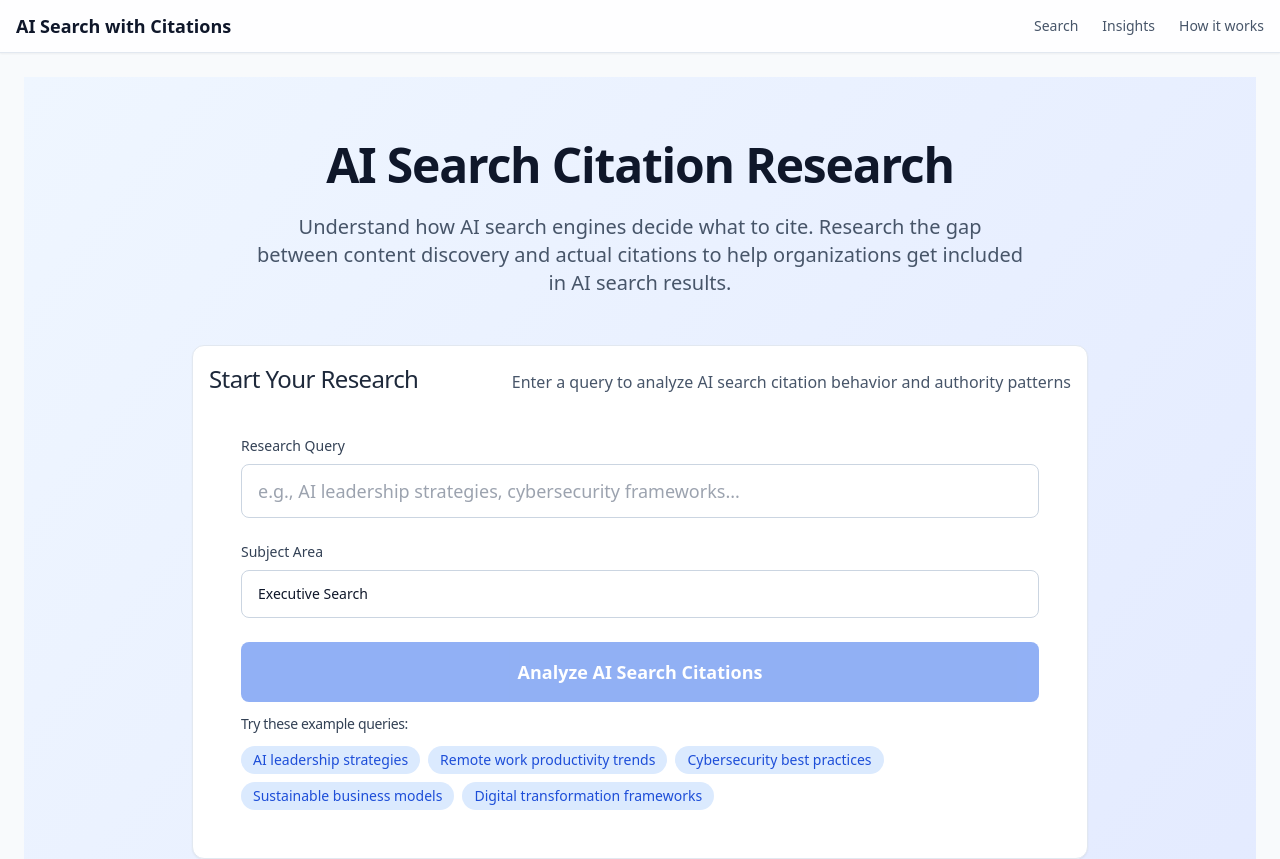
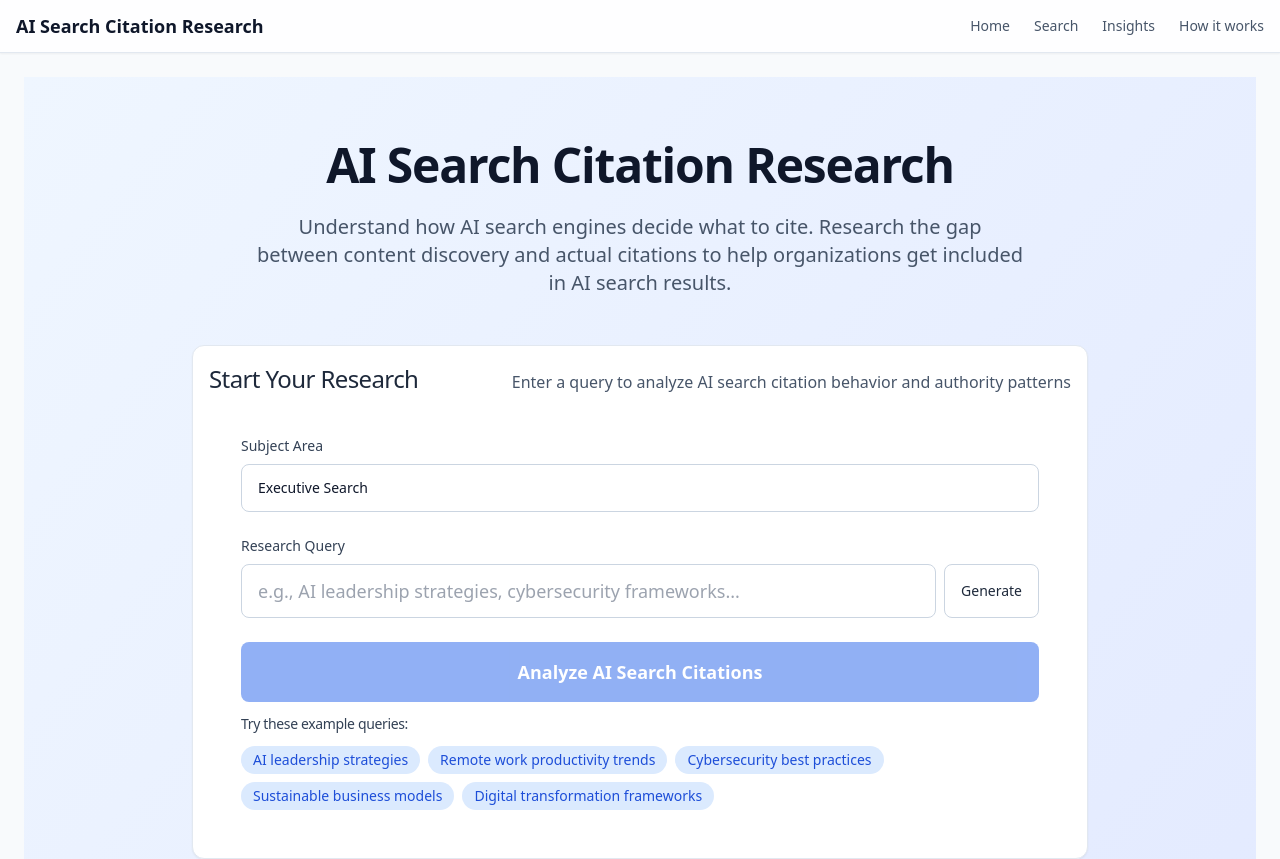
Before and after one commit to jasonlryan/geo, a Next.js app in the folder frontend/: page / in a window 1280 px wide. Shown: the top 859 px of the page. Built offline with nearby package versions, Linux system fonts and the light colour scheme; no server answers.

Commit message:
Fix TypeScript errors in search page by importing apiBaseUrl from api lib

```diff
--- a/frontend/src/app/about/page.tsx
+++ b/frontend/src/app/about/page.tsx
@@ -45,7 +45,7 @@ export default function AboutPage() {
                 <div>
                   <h4 className="font-semibold text-slate-800">Query Processing</h4>
                   <p className="text-slate-600">
-                    AI interprets your question and determines what information to search for
+                    The system interprets your question and determines what information to search for
                   </p>
                 </div>
               </div>
@@ -56,7 +56,7 @@ export default function AboutPage() {
                 <div>
                   <h4 className="font-semibold text-slate-800">Web Search</h4>
                   <p className="text-slate-600">
-                    AI searches the web for relevant sources using proprietary search methods
+                    Advanced algorithms search the web for relevant sources using proprietary methods
                   </p>
                 </div>
               </div>
@@ -67,7 +67,7 @@ export default function AboutPage() {
                 <div>
                   <h4 className="font-semibold text-slate-800">Content Analysis</h4>
                   <p className="text-slate-600">
-                    AI reads and evaluates each found source for relevance and quality
+                    Sophisticated algorithms read and evaluate each found source for relevance and quality
                   </p>
                 </div>
               </div>
@@ -78,7 +78,7 @@ export default function AboutPage() {
                 <div>
                   <h4 className="font-semibold text-slate-800">Authority Assessment</h4>
                   <p className="text-slate-600">
-                    AI applies unknown credibility filters to prioritize trustworthy sources
+                    The system applies proprietary credibility filters to prioritize trustworthy sources
                   </p>
                 </div>
               </div>
@@ -89,7 +89,7 @@ export default function AboutPage() {
                 <div>
                   <h4 className="font-semibold text-slate-800">Citation Selection</h4>
                   <p className="text-slate-600">
-                    AI chooses which sources to actually reference in the final answer
+                    Advanced ranking algorithms choose which sources to actually reference in the final answer
                   </p>
                 </div>
               </div>
@@ -100,7 +100,7 @@ export default function AboutPage() {
                 <div>
                   <h4 className="font-semibold text-slate-800">Answer Generation</h4>
                   <p className="text-slate-600">
-                    AI composes the final response with citations to selected sources
+                    The system composes the final response with citations to selected sources
                   </p>
                 </div>
               </div>
--- a/frontend/src/app/layout.tsx
+++ b/frontend/src/app/layout.tsx
@@ -14,12 +14,18 @@ export default function RootLayout({ children }: { children: ReactNode }) {
         <header className="border-b border-slate-200 bg-white/80 backdrop-blur-sm sticky top-0 z-10 shadow-sm">
           <div className="max-w-7xl mx-auto px-4 py-3 flex items-center justify-between">
             <Link
-              href="/search"
+              href="/"
               className="font-semibold text-lg text-slate-900 hover:text-blue-600 transition-colors"
             >
-              AI Search with Citations
+              AI Search Citation Research
             </Link>
             <nav className="flex items-center gap-6 text-sm">
+              <Link
+                href="/"
+                className="text-slate-600 hover:text-slate-900 hover:underline transition-colors font-medium"
+              >
+                Home
+              </Link>
               <Link
                 href="/search"
                 className="text-slate-600 hover:text-slate-900 hover:underline transition-colors font-medium"
--- a/frontend/src/app/page.tsx
+++ b/frontend/src/app/page.tsx
@@ -3,6 +3,7 @@ import { useState } from "react";
 import { useRouter } from "next/navigation";
 import { Card, CardBody, CardHeader, CardTitle } from "@/components/ui/Card";
 import { Button } from "@/components/ui/Button";
+import { generateRandomQuery } from "@/lib/api";
 
 export default function HomePage() {
   const [query, setQuery] = useState("");
@@ -12,6 +13,25 @@ export default function HomePage() {
   const handleSearch = () => {
     if (query.trim()) {
       router.push(`/search?q=${encodeURIComponent(query.trim())}&subject=${encodeURIComponent(subject)}`);
+    }
+  };
+
+  const handleGenerateQuery = async () => {
+    try {
+      const generatedQuery = await generateRandomQuery(subject);
+      setQuery(generatedQuery);
+    } catch (error) {
+      console.error("Failed to generate random query:", error);
+      // Fallback to static examples
+      const examples = [
+        "AI leadership strategies",
+        "Remote work productivity trends",
+        "Cybersecurity best practices",
+        "Sustainable business models",
+        "Digital transformation frameworks"
+      ];
+      const randomExample = examples[Math.floor(Math.random() * examples.length)];
+      setQuery(randomExample);
     }
   };
 
@@ -55,20 +75,6 @@ export default function HomePage() {
             <div className="space-y-6">
               <div>
                 <label className="block text-sm font-medium text-slate-700 mb-2">
-                  Research Query
-                </label>
-                <input
-                  type="text"
-                  value={query}
-                  onChange={(e) => setQuery(e.target.value)}
-                  onKeyDown={handleKeyDown}
-                  placeholder="e.g., AI leadership strategies, cybersecurity frameworks..."
-                  className="w-full px-4 py-3 border border-slate-300 rounded-lg text-lg focus:ring-2 focus:ring-blue-500 focus:border-blue-500"
-                />
-              </div>
-
-              <div>
-                <label className="block text-sm font-medium text-slate-700 mb-2">
                   Subject Area
                 </label>
                 <input
@@ -78,6 +84,30 @@ export default function HomePage() {
                   placeholder="Executive Search, Technology, Healthcare..."
                   className="w-full px-4 py-3 border border-slate-300 rounded-lg focus:ring-2 focus:ring-blue-500 focus:border-blue-500"
                 />
+              </div>
+
+              <div>
+                <label className="block text-sm font-medium text-slate-700 mb-2">
+                  Research Query
+                </label>
+                <div className="flex gap-2">
+                  <input
+                    type="text"
+                    value={query}
+                    onChange={(e) => setQuery(e.target.value)}
+                    onKeyDown={handleKeyDown}
+                    placeholder="e.g., AI leadership strategies, cybersecurity frameworks..."
+                    className="flex-1 px-4 py-3 border border-slate-300 rounded-lg text-lg focus:ring-2 focus:ring-blue-500 focus:border-blue-500"
+                  />
+                  <Button
+                    type="button"
+                    variant="outline"
+                    className="px-4 py-3"
+                    onClick={handleGenerateQuery}
+                  >
+                    Generate
+                  </Button>
+                </div>
               </div>
 
               <Button
--- a/frontend/src/app/search/page.tsx
+++ b/frontend/src/app/search/page.tsx
@@ -1,7 +1,7 @@
 "use client";
 import { useEffect, useMemo, useState } from "react";
 import { useRouter, useSearchParams } from "next/navigation";
-import { createRun, getRunBundle, apiBaseUrl } from "@/lib/api";
+import { createRun, getRunBundle, generateRandomQuery, apiBaseUrl } from "@/lib/api";
 import ExportsBar from "@/components/ExportsBar";
 import ViewReport from "@/components/ViewReport";
 import { Card, CardBody, CardHeader, CardTitle } from "@/components/ui/Card";
@@ -82,16 +82,11 @@ export default function SearchPage() {
     await runQuery(query);
   };
 
-  const generateRandomQuery = async () => {
+  const handleGenerateRandomQuery = async () => {
     try {
-      const response = await fetch(`${apiBaseUrl}/api/search/random-query?subject=${encodeURIComponent(subject)}`);
-      if (!response.ok) {
-        throw new Error(`HTTP error! status: ${response.status}`);
-      }
-      const data = await response.json();
-      const q = data.query;
-      setQuery(q);
-      return q;
+      const generatedQuery = await generateRandomQuery(subject);
+      setQuery(generatedQuery);
+      return generatedQuery;
     } catch (error) {
       console.error("Failed to generate random query:", error);
       // Don't set query - let user know it failed
@@ -292,7 +287,7 @@ export default function SearchPage() {
             variant="outline"
             disabled={loading}
             onClick={async () => {
-              await generateRandomQuery();
+              await handleGenerateRandomQuery();
             }}
           >
             Random Query
--- a/frontend/src/lib/api.ts
+++ b/frontend/src/lib/api.ts
@@ -44,3 +44,12 @@ export async function getRunBundle(runId: string): Promise<{
     ...(await trace.json()),
   } as any;
 }
+
+export async function generateRandomQuery(subject: string): Promise<string> {
+  const response = await fetch(`${apiBaseUrl}/api/search/random-query?subject=${encodeURIComponent(subject)}`);
+  if (!response.ok) {
+    throw new Error(`HTTP error! status: ${response.status}`);
+  }
+  const data = await response.json();
+  return data.query;
+}
```
Also changed, not shown: 1 other file (tests, documents, lock files or other folders).
